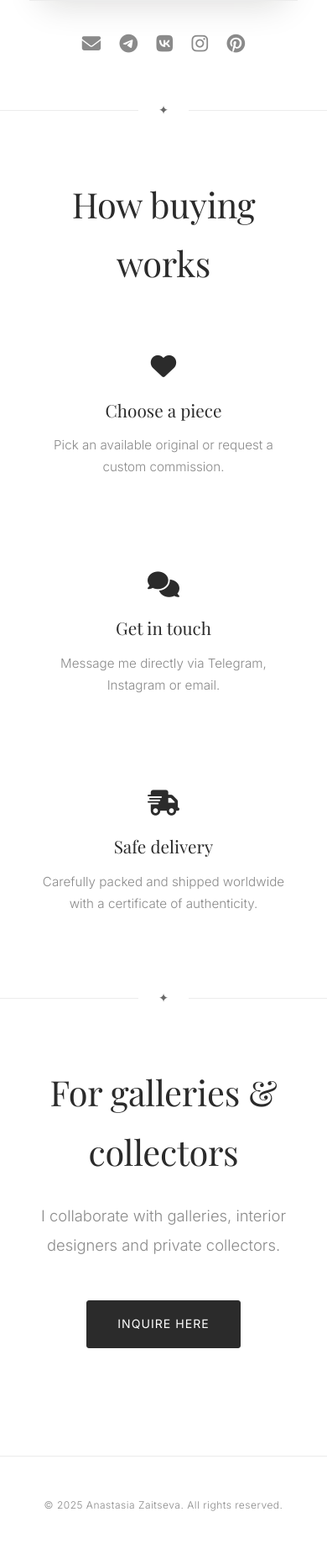
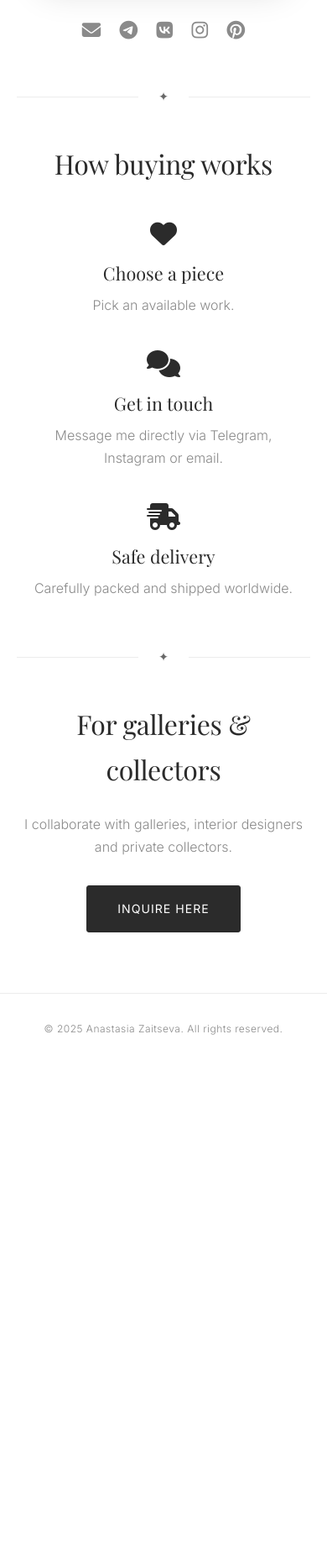
Before and after one commit to whoisbulat/Art-store, a Flask app: page / in a window 390 px wide. Shown: the part 1021-2871 px from the top of the page at 84% size. After the commit the page ends 2253 px from the top, so only its background shows below. Run offline with Flask 3, Linux system fonts and the light colour scheme.

Commit message:
Правки блока покупки, контактов и мобильной версии
- How buying works: убраны индивидуальные заказы и сертификат подлинности, блоки крупнее
- Contact: ссылки одной колонкой по центру, ховер без смещения соседних строк
- Адаптив: компактные отступы на телефонах и планшетах, без белой полосы над футером на странице контактов

Co-Authored-By: Claude Opus 5.5 <noreply@anthropic.com>

```diff
--- a/static/main.css
+++ b/static/main.css
@@ -401,13 +401,13 @@ body {
 
 /* ========== HOW TO BUY ========== */
 .how-to-buy { padding: 3rem 0; }
-.steps-grid { display: grid; grid-template-columns: repeat(3, 1fr); gap: 4rem; }
-.step-card { text-align: center; padding: 1.5rem 1rem; transition: all 0.4s ease; }
+.steps-grid { display: grid; grid-template-columns: repeat(3, 1fr); gap: 4rem; margin-top: 3rem; }
+.step-card { text-align: center; padding: 2rem 1.25rem; transition: all 0.4s ease; }
 .step-card:hover { transform: translateY(-4px); }
-.step-card i { font-size: 1.9rem; color: var(--color-graphite); margin-bottom: 1.2rem; display: block; transition: transform 0.4s ease; }
+.step-card i { font-size: 2.4rem; color: var(--color-graphite); margin-bottom: 1.2rem; display: block; transition: transform 0.4s ease; }
 .step-card:hover i { transform: scale(1.12); }
-.step-card h3 { font-family: var(--font-heading); font-size: 1.3rem; font-weight: 400; margin-bottom: 0.7rem; }
-.step-card p { color: var(--color-dim); font-size: 0.95rem; font-weight: 300; }
+.step-card h3 { font-family: var(--font-heading); font-size: 1.6rem; font-weight: 400; margin-bottom: 0.7rem; }
+.step-card p { color: var(--color-dim); font-size: 1.1rem; font-weight: 300; }
 
 /* ========== СТРАНИЦА КОНТАКТОВ ========== */
 .contact-page { padding: 4rem 0; }
@@ -594,7 +594,7 @@ body {
     .hero-title { font-size: 3rem; white-space: normal; }
     .hero-actions { justify-content: center; }
     .hero-subtitle { margin: 0 auto; }
-    .steps-grid, .contact-grid { grid-template-columns: 1fr; }
+    .contact-grid { grid-template-columns: 1fr; }
     .gallery-grid { grid-template-columns: repeat(2, 1fr); }
     .gallery-features { flex-direction: column; }
     .gallery-feature { border-left: none; border-top: 1px solid var(--color-line); }
@@ -780,11 +780,11 @@ body {
     background: var(--color-graphite);
     margin: 0 auto 2rem;
 }
-.contact-lines { display: flex; flex-direction: column; gap: 1.2rem; }
+.contact-lines { display: flex; flex-direction: column; align-items: flex-start; gap: 1.2rem; width: max-content; margin: 0 auto; }
 .contact-line {
     display: inline-flex;
     align-items: center;
-    justify-content: center;
+    justify-content: flex-start;
     gap: 0.7rem;
     color: var(--color-graphite);
     text-decoration: none;
@@ -792,8 +792,8 @@ body {
     font-weight: 300;
     transition: 0.25s;
 }
-.contact-line i { font-size: 1.15rem; color: var(--color-dim); transition: 0.25s; }
-.contact-line:hover { letter-spacing: 0.5px; }
+.contact-line i { width: 1.3rem; text-align: center; font-size: 1.15rem; color: var(--color-dim); transition: 0.25s; }
+.contact-line:hover { transform: translateX(4px); }
 .contact-line:hover i { color: var(--color-graphite); }
 
 @media (max-width: 600px) {
@@ -881,3 +881,41 @@ body {
     .fs-next { right: 0.8rem; }
     .fs-close { top: 1rem; right: 1rem; font-size: 2rem; }
 }
+
+/* На странице контактов фон идёт вплотную к футеру, без белой полосы */
+body:has(.contact-art) .footer { margin-top: 0; }
+
+/* ============================================
+   АДАПТИВ: компактные отступы на планшетах и телефонах
+   ============================================ */
+@media (max-width: 900px) {
+    .steps-grid { gap: 1.5rem; margin-top: 2rem; }
+    .step-card { padding: 1.5rem 0.5rem; }
+    .step-card i { font-size: 2.1rem; }
+    .step-card h3 { font-size: 1.4rem; }
+    .step-card p { font-size: 1rem; }
+    .for-galleries { padding: 2.5rem 0 3rem; }
+    .footer { margin-top: 2.5rem; }
+}
+@media (max-width: 600px) {
+    .container { padding: 0 1.25rem; }
+    .hero { gap: 2rem; }
+    .section-title { font-size: 2rem; }
+    .section-divider { margin: 0.5rem 1.25rem; }
+
+    .how-to-buy { padding: 2rem 0; }
+    .steps-grid { grid-template-columns: 1fr; gap: 0.5rem; margin-top: 1.5rem; }
+    .step-card { padding: 1rem 0.5rem; }
+    .step-card i { font-size: 2rem; margin-bottom: 0.8rem; }
+    .step-card h3 { font-size: 1.35rem; margin-bottom: 0.4rem; }
+
+    .for-galleries { padding: 2rem 0 2.5rem; }
+    .for-galleries-lead { font-size: 1rem; line-height: 1.7; margin-bottom: 2rem; }
+
+    .footer { margin-top: 2rem; padding: 2rem 0; }
+
+    .contact-art { min-height: calc(100svh - 70px); padding: 2rem 0; }
+    .contact-card { padding: 2.5rem 1.5rem; }
+    .contact-name { margin-bottom: 1.2rem; }
+    .contact-divider { margin-bottom: 1.6rem; }
+}
--- a/templates/base.html
+++ b/templates/base.html
@@ -66,11 +66,11 @@
                 hero_about: "About me",
                 how_title: "How buying works",
                 how_1_title: "Choose a piece",
-                how_1_text: "Pick an available original or request a custom commission.",
+                how_1_text: "Pick an available work.",
                 how_2_title: "Get in touch",
                 how_2_text: "Message me directly via Telegram, Instagram or email.",
                 how_3_title: "Safe delivery",
-                how_3_text: "Carefully packed and shipped worldwide with a certificate of authenticity.",
+                how_3_text: "Carefully packed and shipped worldwide.",
                 gal_title: "For galleries & collectors",
                 gal_lead: "I collaborate with galleries, interior designers and private collectors.",
                 gal_btn: "Inquire here",
@@ -94,11 +94,11 @@
                 hero_about: "Обо мне",
                 how_title: "Как происходит покупка",
                 how_1_title: "Выберите работу",
-                how_1_text: "Выберите доступный оригинал или закажите индивидуальную работу.",
+                how_1_text: "Выберите доступную работу.",
                 how_2_title: "Свяжитесь со мной",
                 how_2_text: "Напишите напрямую в Telegram, Instagram или на почту.",
                 how_3_title: "Безопасная доставка",
-                how_3_text: "Аккуратная упаковка и доставка по всему миру с сертификатом подлинности.",
+                how_3_text: "Аккуратная упаковка и доставка по всему миру.",
                 gal_title: "Для галерей и коллекционеров",
                 gal_lead: "Сотрудничаю с галереями, дизайнерами интерьеров и частными коллекционерами.",
                 gal_btn: "Написать мне",
--- a/templates/index.html
+++ b/templates/index.html
@@ -40,11 +40,11 @@ Inspired by impressionists.</p>
 <section class="how-to-buy">
     <div class="container">
         <h2 class="section-title" data-i18n="how_title">How buying works</h2>
-        <div class="steps-grid" style="margin-top:3rem;">
+        <div class="steps-grid">
             <div class="step-card">
                 <i class="fas fa-heart"></i>
                 <h3 data-i18n="how_1_title">Choose a piece</h3>
-                <p data-i18n="how_1_text">Pick an available original or request a custom commission.</p>
+                <p data-i18n="how_1_text">Pick an available work.</p>
             </div>
             <div class="step-card">
                 <i class="fas fa-comments"></i>
@@ -54,7 +54,7 @@ Inspired by impressionists.</p>
             <div class="step-card">
                 <i class="fas fa-shipping-fast"></i>
                 <h3 data-i18n="how_3_title">Safe delivery</h3>
-                <p data-i18n="how_3_text">Carefully packed and shipped worldwide with a certificate of authenticity.</p>
+                <p data-i18n="how_3_text">Carefully packed and shipped worldwide.</p>
             </div>
         </div>
     </div>
```
